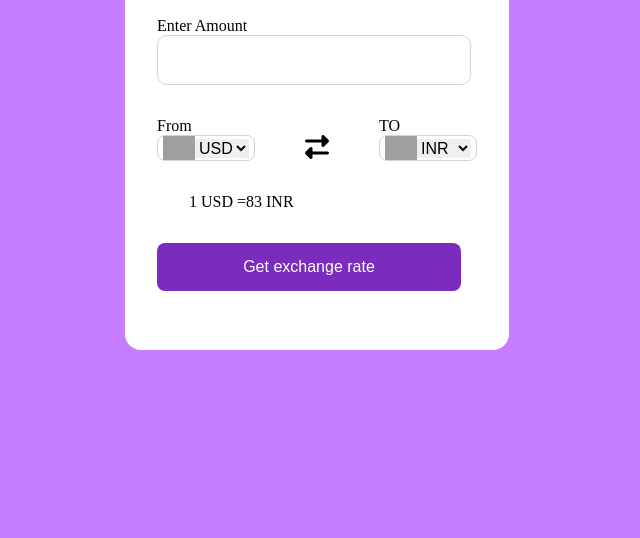
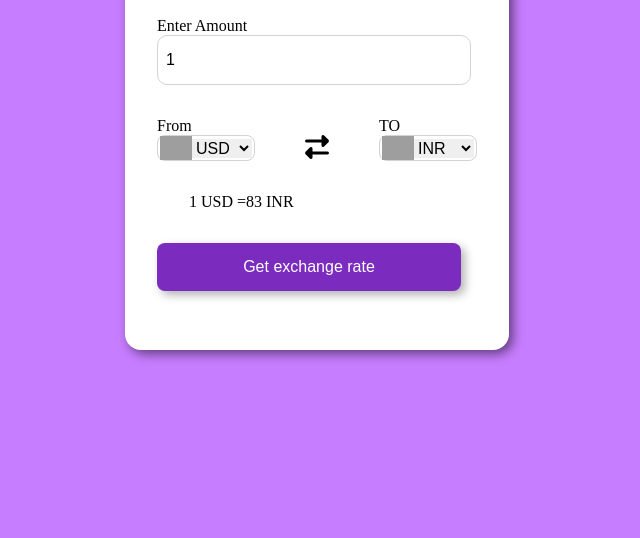
Before and after one commit to Mallikarjuna-30/JavaScript, a plain HTML site: page JS/API Project/index.html in a window 1280 px wide. Shown: the part 262-800 px from the top of the page, without its empty margins (323-963 px from the left). Drawn offline with Linux system fonts and the light colour scheme; no server answers; grey boxes are pictures that could not be loaded.

Commit message:
done but error in js due to api url

```diff
--- a/JS/API Project/codes.js
+++ b/JS/API Project/codes.js
@@ -1,4 +1,161 @@
-const countryList ={
-    IND:"IN",
-    AFN:"AF"
-}
+const countryList = {
+  AED: "AE",
+  AFN: "AF",
+  XCD: "AG",
+  ALL: "AL",
+  AMD: "AM",
+  ANG: "AN",
+  AOA: "AO",
+  AQD: "AQ",
+  ARS: "AR",
+  AUD: "AU",
+  AZN: "AZ",
+  BAM: "BA",
+  BBD: "BB",
+  BDT: "BD",
+  XOF: "BE",
+  BGN: "BG",
+  BHD: "BH",
+  BIF: "BI",
+  BMD: "BM",
+  BND: "BN",
+  BOB: "BO",
+  BRL: "BR",
+  BSD: "BS",
+  NOK: "BV",
+  BWP: "BW",
+  BYR: "BY",
+  BZD: "BZ",
+  CAD: "CA",
+  CDF: "CD",
+  XAF: "CF",
+  CHF: "CH",
+  CLP: "CL",
+  CNY: "CN",
+  COP: "CO",
+  CRC: "CR",
+  CUP: "CU",
+  CVE: "CV",
+  CYP: "CY",
+  CZK: "CZ",
+  DJF: "DJ",
+  DKK: "DK",
+  DOP: "DO",
+  DZD: "DZ",
+  ECS: "EC",
+  EEK: "EE",
+  EGP: "EG",
+  ETB: "ET",
+  EUR: "FR",
+  FJD: "FJ",
+  FKP: "FK",
+  GBP: "GB",
+  GEL: "GE",
+  GGP: "GG",
+  GHS: "GH",
+  GIP: "GI",
+  GMD: "GM",
+  GNF: "GN",
+  GTQ: "GT",
+  GYD: "GY",
+  HKD: "HK",
+  HNL: "HN",
+  HRK: "HR",
+  HTG: "HT",
+  HUF: "HU",
+  IDR: "ID",
+  ILS: "IL",
+  INR: "IN",
+  IQD: "IQ",
+  IRR: "IR",
+  ISK: "IS",
+  JMD: "JM",
+  JOD: "JO",
+  JPY: "JP",
+  KES: "KE",
+  KGS: "KG",
+  KHR: "KH",
+  KMF: "KM",
+  KPW: "KP",
+  KRW: "KR",
+  KWD: "KW",
+  KYD: "KY",
+  KZT: "KZ",
+  LAK: "LA",
+  LBP: "LB",
+  LKR: "LK",
+  LRD: "LR",
+  LSL: "LS",
+  LTL: "LT",
+  LVL: "LV",
+  LYD: "LY",
+  MAD: "MA",
+  MDL: "MD",
+  MGA: "MG",
+  MKD: "MK",
+  MMK: "MM",
+  MNT: "MN",
+  MOP: "MO",
+  MRO: "MR",
+  MTL: "MT",
+  MUR: "MU",
+  MVR: "MV",
+  MWK: "MW",
+  MXN: "MX",
+  MYR: "MY",
+  MZN: "MZ",
+  NAD: "NA",
+  XPF: "NC",
+  NGN: "NG",
+  NIO: "NI",
+  NPR: "NP",
+  NZD: "NZ",
+  OMR: "OM",
+  PAB: "PA",
+  PEN: "PE",
+  PGK: "PG",
+  PHP: "PH",
+  PKR: "PK",
+  PLN: "PL",
+  PYG: "PY",
+  QAR: "QA",
+  RON: "RO",
+  RSD: "RS",
+  RUB: "RU",
+  RWF: "RW",
+  SAR: "SA",
+  SBD: "SB",
+  SCR: "SC",
+  SDG: "SD",
+  SEK: "SE",
+  SGD: "SG",
+  SKK: "SK",
+  SLL: "SL",
+  SOS: "SO",
+  SRD: "SR",
+  STD: "ST",
+  SVC: "SV",
+  SYP: "SY",
+  SZL: "SZ",
+  THB: "TH",
+  TJS: "TJ",
+  TMT: "TM",
+  TND: "TN",
+  TOP: "TO",
+  TRY: "TR",
+  TTD: "TT",
+  TWD: "TW",
+  TZS: "TZ",
+  UAH: "UA",
+  UGX: "UG",
+  USD: "US",
+  UYU: "UY",
+  UZS: "UZ",
+  VEF: "VE",
+  VND: "VN",
+  VUV: "VU",
+  YER: "YE",
+  ZAR: "ZA",
+  ZMK: "ZM",
+  ZWD: "ZW",
+};
--- a/JS/API Project/index.html
+++ b/JS/API Project/index.html
@@ -15,19 +15,14 @@
         <form action="">
             <div class="amount">
                 <p>Enter Amount</p>
-                <input type="text" value="">
+                <input type="text" value="1">
             </div>
             <div class="dropdown">
                 <div class="from">
                     <p>From</p>
                     <div class="select-container">
                         <img src="https://flagsapi.com/US/flat/64.png" alt="" srcset="">
-                        <select name="from" id="">
-                            <option value="USD">USD</option>
-                            <option value="INR">INR</option>
-                            <option value="EUR">EUR</option>
-                            <option value="AUD">AUD</option>
-                        </select>
+                        <select name="from" id=""></select>
                     </div>
                 </div>
                 <i class="fa-solid fa-right-left"></i>
@@ -35,12 +30,7 @@
                     <p>TO</p>
                     <div class="select-container">
                         <img src="https://flagsapi.com/IN/flat/64.png" alt="" srcset="">
-                        <select name="from" id="">
-                            <option value="USD">USD</option>
-                            <option value="INR" selected>INR</option>
-                            <option value="EUR">EUR</option>
-                            <option value="AUD">AUD</option>
-                        </select>
+                        <select name="to" id=""></select>
                     </div>
                 </div>
             </div>
--- a/JS/API Project/script.js
+++ b/JS/API Project/script.js
@@ -1 +1,59 @@
-const
+const BASE_URL =
+    "https://cdn.jsdelivr.net/gh/fawazahmed0/currency-api@1/latest/currencies";
+
+const dropdowns = document.querySelectorAll(".dropdown select");
+const btn = document.querySelector("form button");
+const fromCurr = document.querySelector(".from select");
+const toCurr = document.querySelector(".to select");
+const msg = document.querySelector(".msg");
+
+for (let select of dropdowns) {
+    for (currCode in countryList) {
+        let newOption = document.createElement("option");
+        newOption.innerText = currCode;
+        newOption.value = currCode;
+        if (select.name === "from" && currCode === "USD") {
+            newOption.selected = "selected";
+        } else if (select.name === "to" && currCode === "INR") {
+            newOption.selected = "selected";
+        }
+        select.append(newOption);
+    }
+
+    select.addEventListener("change", (evt) => {
+        updateFlag(evt.target);
+    });
+}
+
+const updateExchangeRate = async () => {
+    let amount = document.querySelector(".amount input");
+    let amtVal = amount.value;
+    if (amtVal === "" || amtVal < 1) {
+        amtVal = 1;
+        amount.value = "1";
+    }
+    const URL = `${BASE_URL}/${fromCurr.value.toLowerCase()}/${toCurr.value.toLowerCase()}.json`;
+    let response = await fetch(URL);
+    let data = await response.json();
+    let rate = data[toCurr.value.toLowerCase()];
+
+    let finalAmount = amtVal * rate;
+    msg.innerText = `${amtVal} ${fromCurr.value} = ${finalAmount} ${toCurr.value}`;
+};
+
+const updateFlag = (element) => {
+    let currCode = element.value;
+    let countryCode = countryList[currCode];
+    let newSrc = `https://flagsapi.com/${countryCode}/flat/64.png`;
+    let img = element.parentElement.querySelector("img");
+    img.src = newSrc;
+};
+
+btn.addEventListener("click", (evt) => {
+    evt.preventDefault();
+    updateExchangeRate();
+});
+
+window.addEventListener("load", () => {
+    updateExchangeRate();
+})
--- a/JS/API Project/style.css
+++ b/JS/API Project/style.css
@@ -17,6 +17,8 @@ body{
     border-radius: 1rem;
     min-height: 45vh;
     width: 40vh;
+    box-shadow: 4px 4px 11px rgba(0, 0, 0, 0.5);
+
 }
 
 h2{
@@ -83,4 +85,10 @@ form button{
     color: white;
     border-radius: 0.5rem;
     cursor: pointer;
+    box-shadow: 4px 4px 10px rgba(0, 0, 0, 0.3);
+
 }
+
+form input:hover,button:hover{
+    transform: scale(1.05);
+}
```
